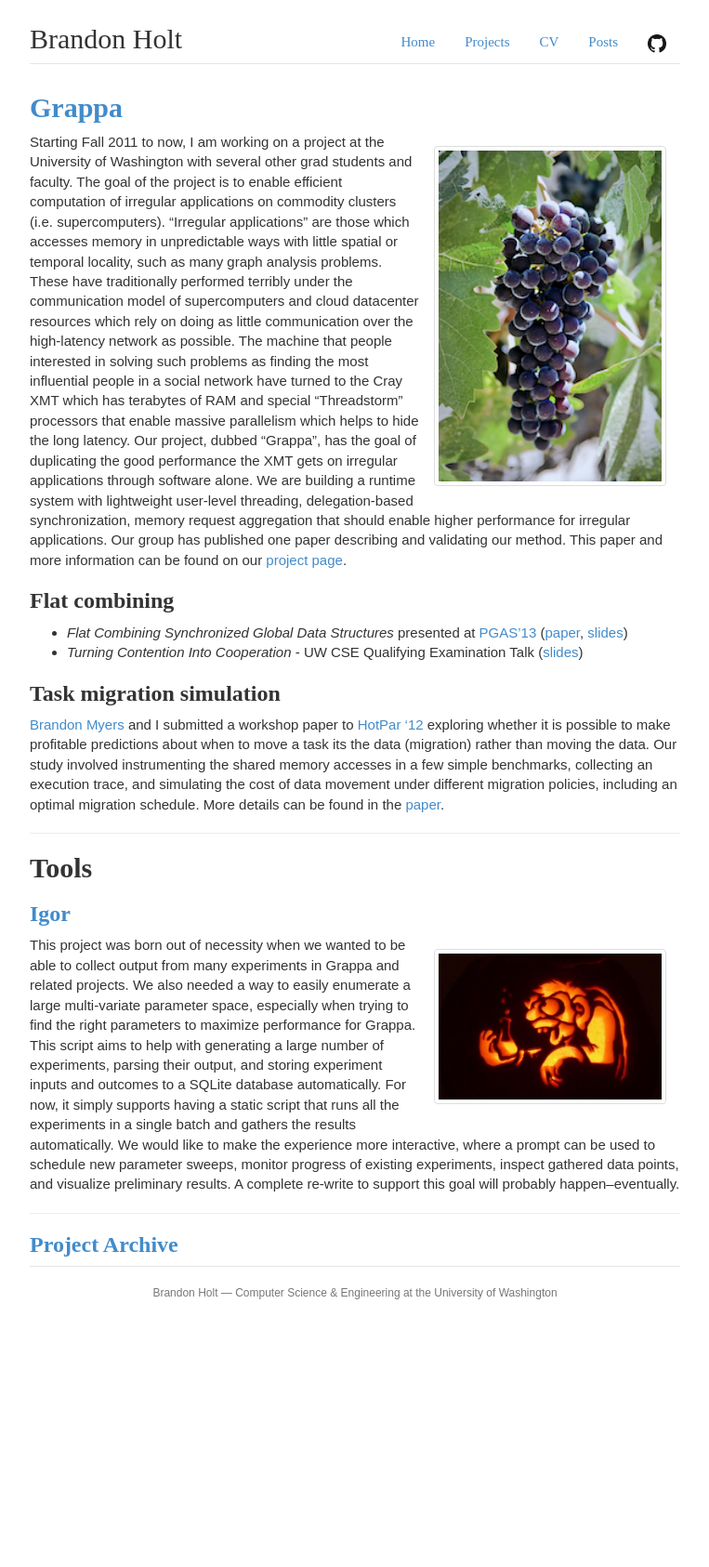
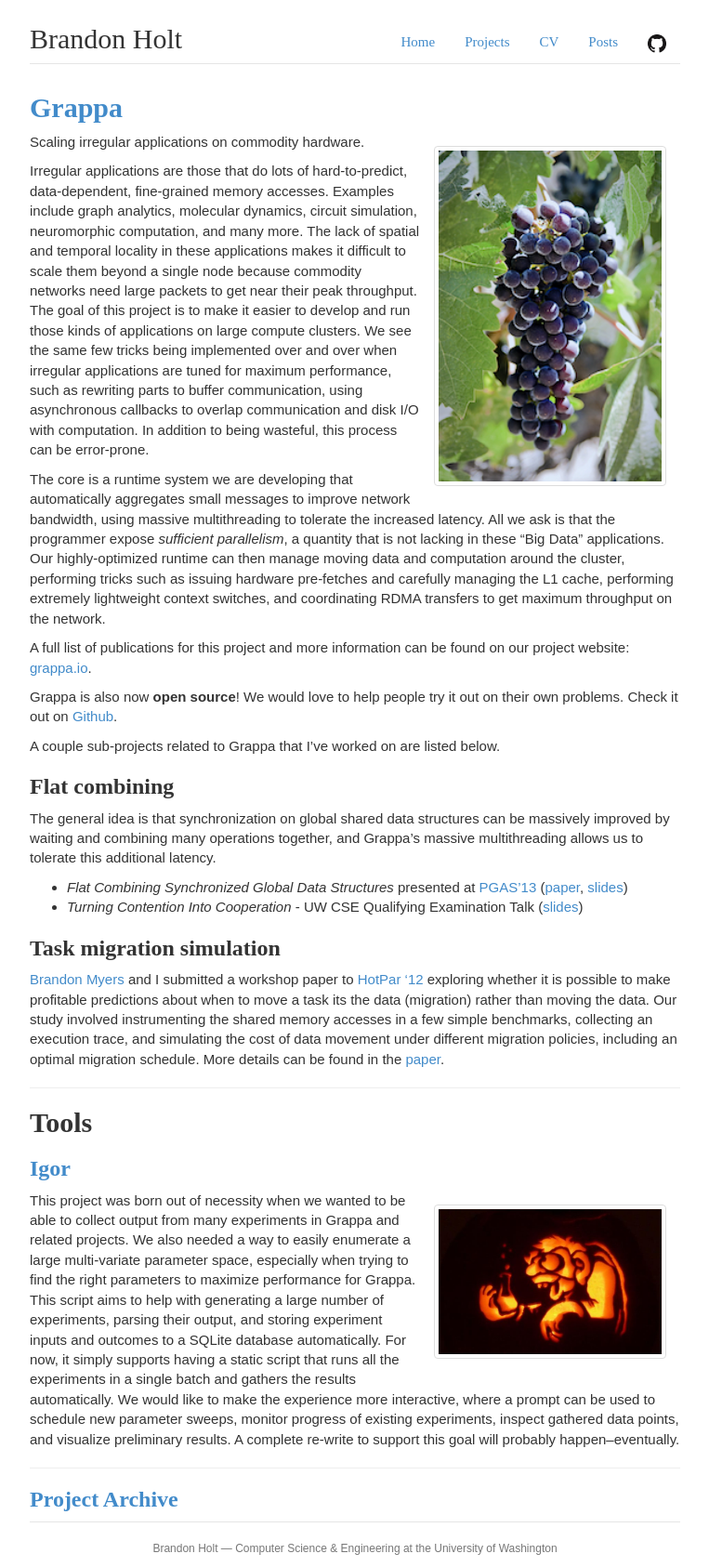
Before and after one commit to nelsonje/nelsonje.github.io, a Jekyll site: the page built from projects.md, in a window 1280 px wide. Shown: the whole page at 93% size, without its empty margins (258-1021 px from the left). Built offline with Jekyll 4.4.1, drawn with Linux system fonts in a browser that asks for light colours; some web fonts are replaced; Markdown is read by kramdown in place of the engine named in the settings; before the commit the page ends 1412 px from its top, so only the background shows below that.

Commit message:
rewrite Grappa project description

```diff
--- a/projects.md
+++ b/projects.md
@@ -7,9 +7,20 @@ description: List of current and recent research and side projects.
 ## [Grappa](http://grappa.io)
 <img src="img/grappa-grapes.jpg" class="img-thumbnail pull-right" style="width:250px;margin:15px"/>
 
-Starting Fall 2011 to now, I am working on a project at the University of Washington with several other grad students and faculty. The goal of the project is to enable efficient computation of irregular applications on commodity clusters (i.e. supercomputers). "Irregular applications" are those which accesses memory in unpredictable ways with little spatial or temporal locality, such as many graph analysis problems. These have traditionally performed terribly under the communication model of supercomputers and cloud datacenter resources which rely on doing as little communication over the high-latency network as possible. The machine that people interested in solving such problems as finding the most influential people in a social network have turned to the Cray XMT which has terabytes of RAM and special "Threadstorm" processors that enable massive parallelism which helps to hide the long latency. Our project, dubbed "Grappa", has the goal of duplicating the good performance the XMT gets on irregular applications through software alone. We are building a runtime system with lightweight user-level threading, delegation-based synchronization, memory request aggregation that should enable higher performance for irregular applications. Our group has published one paper describing and validating our method. This paper and more information can be found on our [project page](http://grappa.io).
+Scaling irregular applications on commodity hardware.
+
+Irregular applications are those that do lots of hard-to-predict, data-dependent, fine-grained memory accesses. Examples include graph analytics, molecular dynamics, circuit simulation, neuromorphic computation, and many more. The lack of spatial and temporal locality in these applications makes it difficult to scale them beyond a single node because commodity networks need large packets to get near their peak throughput. The goal of this project is to make it easier to develop and run those kinds of applications on large compute clusters. We see the same few tricks being implemented over and over when irregular applications are tuned for maximum performance, such as rewriting parts to buffer communication, using asynchronous callbacks to overlap communication and disk I/O with computation. In addition to being wasteful, this process can be error-prone.
+
+The core is a runtime system we are developing that automatically aggregates small messages to improve network bandwidth, using massive multithreading to tolerate the increased latency. All we ask is that the programmer expose *sufficient parallelism*, a quantity that is not lacking in these "Big Data" applications. Our highly-optimized runtime can then manage moving data and computation around the cluster, performing tricks such as issuing hardware pre-fetches and carefully managing the L1 cache, performing extremely lightweight context switches, and coordinating RDMA transfers to get maximum throughput on the network.
+
+A full list of publications for this project and more information can be found on our project website: [grappa.io](http://grappa.io).
+
+Grappa is also now **open source**! We would love to help people try it out on their own problems. Check it out on [Github](http://github.com/uwsampa/grappa).
+
+A couple sub-projects related to Grappa that I've worked on are listed below.
 
 ### Flat combining
+The general idea is that synchronization on global shared data structures can be massively improved by waiting and combining many operations together, and Grappa's massive multithreading allows us to tolerate this additional latency.
 
 - *Flat Combining Synchronized Global Data Structures* presented at [PGAS'13](http://www.pgas2013.org.uk) ([paper](pubs/holt-pgas13.pdf), [slides](pubs/holt-pgas13-slides.pdf))
 - *Turning Contention Into Cooperation* - UW CSE Qualifying Examination Talk ([slides](pubs/holt-quals.pdf))
```
